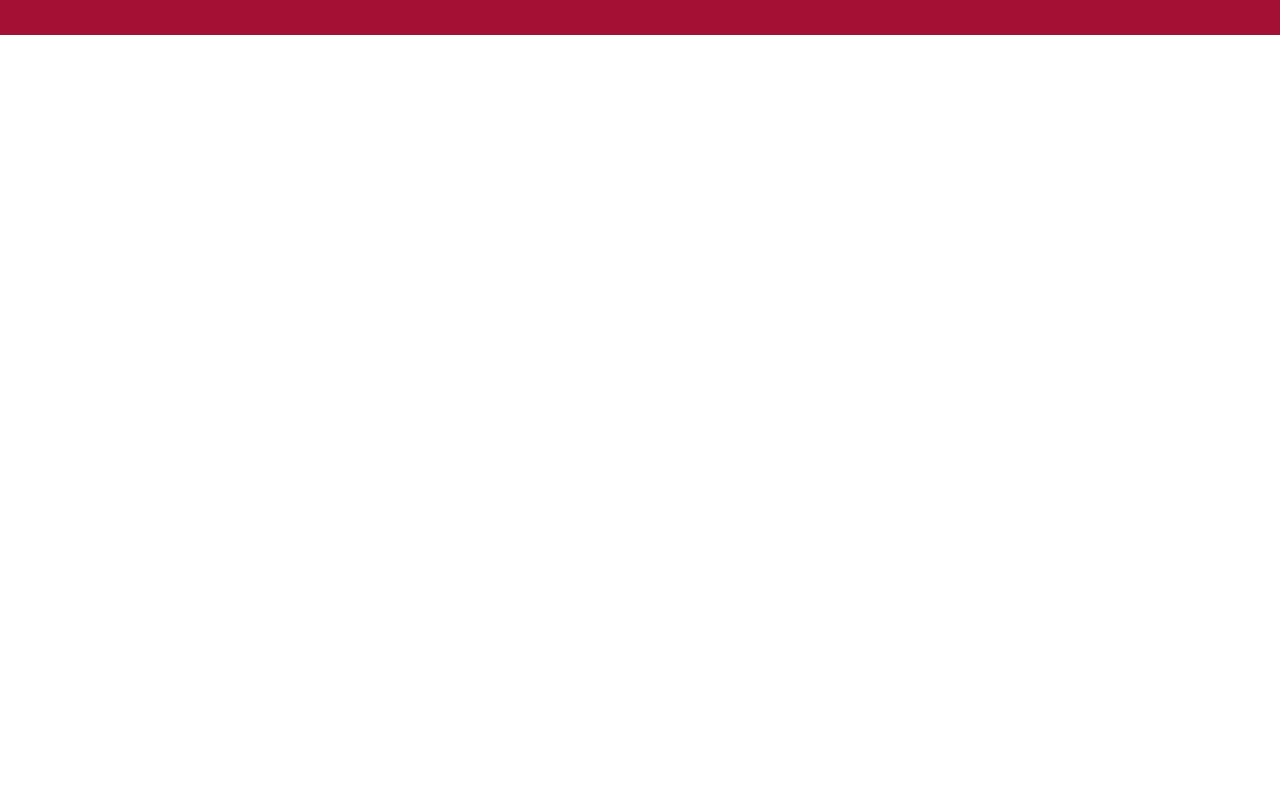
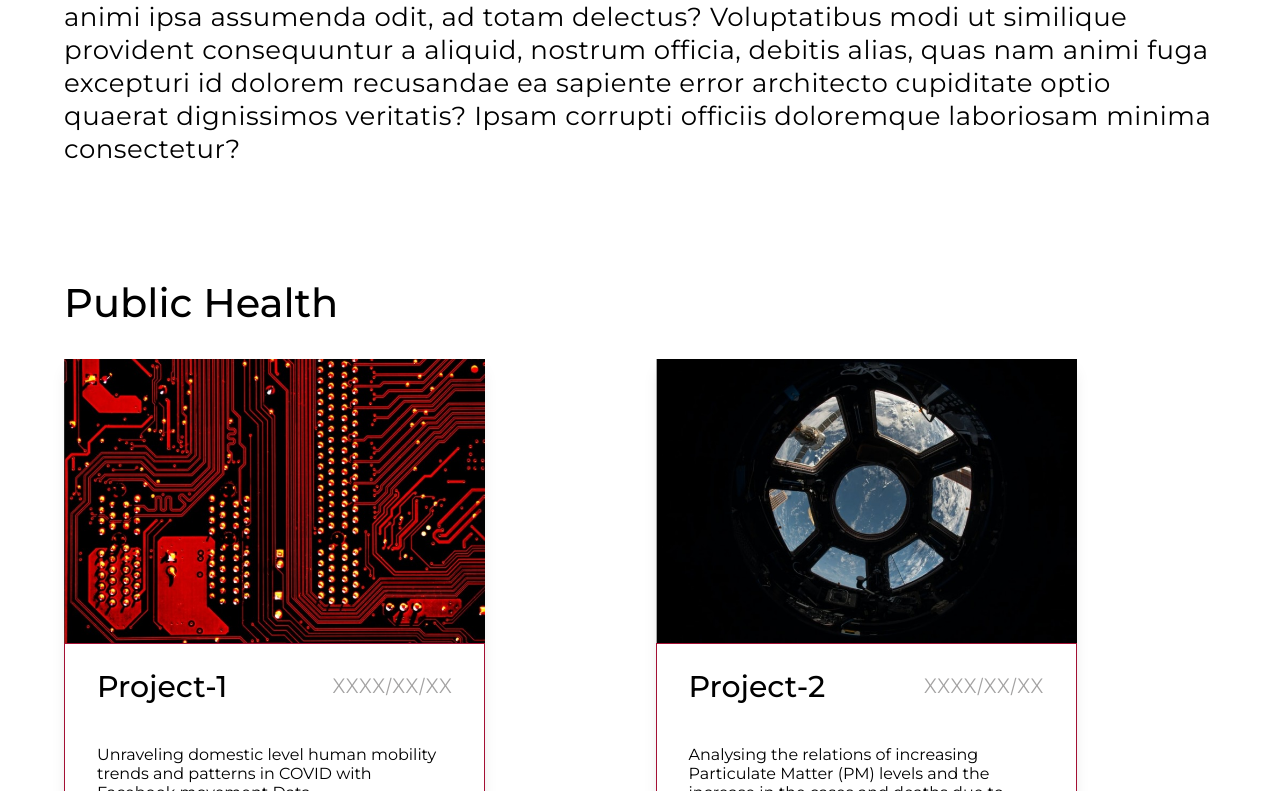
Before and after one commit to AI-Research-Group-NSUT/airg-website, a Next.js app: page /projects in a window 1280 px wide. Shown: the part 309-1100 px from the top of the page. Before the commit the page ends 800 px from the top, so only its background shows below. Built offline with nearby package versions, Linux system fonts and the light colour scheme.

Commit message:
projetcs page

```diff
--- a/components/ProjectCard/ProjectCard.jsx
+++ b/components/ProjectCard/ProjectCard.jsx
@@ -1,10 +1,22 @@
 import Image from 'next/image'
-import React from 'react'
+import Link from 'next/link'
+import { useState } from 'react'
+import { openInNew } from '../../constants'
+
 import * as styles from './ProjectCard.module.css'
 
 export const ProjectCard = ({ project }) => {
 
+    const [showViewMore, setShowViewMore] = useState(false)
+
+    const show = () => setShowViewMore(true)
+    const hide = () => setShowViewMore(false)
+
     return (
+        <Link href={`/projects/${project.title}`}>
+
+            <div onMouseEnter={show} onMouseLeave={hide} >
+
                 <div className={styles.container}>
                     <div className={styles.imageContainer}>
                         <Image layout='responsive' className={styles.image} src={`/project-images/${project.title}.jpeg`} width={392} height={264} alt={project.title} /> {/* assuming that image name is the same as the title */}
@@ -14,10 +26,19 @@ export const ProjectCard = ({ project }) => {
                             <div className={styles.heading}>{project.title}</div>
                             <div className={styles.date}>{project.date}</div>
                         </div>
-                <div className='descriptionSection'>
+                        <div className={`descriptionSection ${styles.description}`}>
                             {project.description}
+                        </div>
+
+                    </div>
+                    <div className={`${styles.viewMore} ${showViewMore ? styles.active : ''}`}>
+                        <span className={styles.openInNew}>
+                            {openInNew}
+                        </span>
+
                     </div>
                 </div>
             </div>
+        </Link>
     )
 }
--- a/components/ProjectCard/ProjectCard.module.css
+++ b/components/ProjectCard/ProjectCard.module.css
@@ -1,9 +1,57 @@
-.container {}
+.container {
+    position: relative;
+    max-width: 421px;
+    min-width: 300px;
+    cursor: pointer;
+    box-shadow: 0 10px 15px -3px rgb(0 0 0 / 0.1), 0 4px 6px -4px rgb(0 0 0 / 0.1);
+    transition: all 0.3s ease-out;
+}
+
+.openInNew {
+    position: absolute;
+    top: 20px;
+    right: 30px;
+}
+
+.container:hover {
+    transform: translateY(-10px);
+    box-shadow: 0 25px 50px -12px rgb(0 0 0 / 0.25);
+}
+
+/* .container:hover .imageContainer {
+    transform-origin: 0 0;
+    transform: scaleY(0);
+} */
+
+.viewMore {
+
+    position: absolute;
+    display: flex;
+    justify-content: center;
+    align-items: center;
+    inset: 0;
+
+
+    font-size: 30px;
+    background-color: #A4103455;
+    color: white;
+
+    opacity: 0;
+    transition: all 0.3s ease-in;
+
+    z-index: -1;
+}
+
+.viewMore.active {
+    opacity: 1;
+    z-index: 1;
+}
 
 .imageContainer {
     position: relative;
+    transition: all 0.3s ease-out;
+
 }
-
 
 
 .heading {
@@ -13,6 +61,7 @@
     line-height: 37px;
     letter-spacing: 0em;
     text-align: left;
+
 }
 
 .date {
@@ -31,6 +80,7 @@
     padding: 24px 32px;
     background-color: #fff;
     border: 1px solid #A41034;
+    width: 100%;
     /* margin-top: -4px; */
 }
 
@@ -40,3 +90,14 @@
     align-items: center;
     padding-bottom: 40px;
 }
+
+.description {
+    width: 100%;
+    display: block;
+}
+
+@media screen and (max-width: 360px) {
+    .headingSection {
+        flex-direction: column;
+    }
+}
--- a/constants.js
+++ b/constants.js
@@ -84,3 +84,18 @@ export const linkedIn = (
     />
   </svg>
 );
+
+export const openInNew = (
+  <svg
+    stroke="currentColor"
+    fill="currentColor"
+    strokeWidth="0"
+    viewBox="0 0 24 24"
+    height="1em"
+    width="1em"
+    xmlns="http://www.w3.org/2000/svg"
+  >
+    <path fill="none" d="M0 0h24v24H0z"></path>
+    <path d="M19 19H5V5h7V3H5a2 2 0 00-2 2v14a2 2 0 002 2h14c1.1 0 2-.9 2-2v-7h-2v7zM14 3v2h3.59l-9.83 9.83 1.41 1.41L19 6.41V10h2V3h-7z"></path>
+  </svg>
+);
--- a/pages/projects.js
+++ b/pages/projects.js
@@ -1,4 +1,9 @@
 import Head from "next/head";
+import ProjectCard from "../components/ProjectCard";
+
+import * as styles from "../styles/Projects.module.css";
+
+
 
 const Project = () => {
   return (
@@ -6,6 +11,42 @@ const Project = () => {
       <Head>
         <title>Projects</title>
       </Head>
+      <div className={styles.container}>
+        <div className="heading-large">Projects</div>
+        <div className={`${styles.textSection} body`}>
+          Lorem ipsum dolor, sit amet consectetur adipisicing elit. Impedit ea in, et vero aut culpa, corporis tempora illum molestias quis harum aliquam saepe, fugiat quod quasi numquam voluptatibus. Officia est nihil porro alias quo eius in necessitatibus animi ipsa assumenda odit, ad totam delectus? Voluptatibus modi ut similique provident consequuntur a aliquid, nostrum officia, debitis alias, quas nam animi fuga excepturi id dolorem recusandae ea sapiente error architecto cupiditate optio quaerat dignissimos veritatis? Ipsam corrupti officiis doloremque laboriosam minima consectetur?
+        </div>
+
+        <div className={styles.projectCardSection}>
+          <div className={styles.subSectionHeading}>Public Health</div>
+          <div className={styles.cardSection}>
+            <ProjectCard project={{ title: 'Project-1', date: 'XXXX/XX/XX', description: 'Unraveling domestic level human mobility trends and patterns in COVID with Facebook movement Data.' }} />
+            <ProjectCard project={{ title: 'Project-2', date: 'XXXX/XX/XX', description: 'Analysing the relations of increasing Particulate Matter (PM) levels and the increase in the cases  and deaths due to respiratory diseases, in Delhi.' }} />
+          </div>
+
+
+          <div className={styles.subSectionHeading}>Computer Vision</div>
+          <div className={styles.cardSection}>
+            <ProjectCard project={{ title: 'Project-1', date: 'XXXX/XX/XX', description: 'Style transfer for images. Lorem ipsum blah vlah blah  ' }} />
+
+          </div>
+
+          <div className={styles.subSectionHeading}>Natural Language Processing</div>
+          <div className={styles.cardSection}>
+            <ProjectCard project={{ title: 'Project-1', date: 'XXXX/XX/XX', description: 'Synthesizing Devanagari Script Handwriting Using Deep Recurrent Neural Networks.' }} />
+            <ProjectCard project={{ title: 'Project-2', date: 'XXXX/XX/XX', description: 'Multilingual Toxic Comments Classification using DistilBERT and RoBERTa' }} />
+          </div>
+
+          <div className={styles.subSectionHeading}>Climate Change</div>
+          <div className={styles.cardSection}>
+            <ProjectCard project={{ title: 'Project-1', date: 'XXXX/XX/XX', description: 'Climate change impacts on increasing surface temperatures and heat wave patterns in South Asia.' }} />
+
+          </div>
+
+        </div>
+
+
+      </div>
     </div>
   );
 };
--- a/sections/Navbar/Navbar.module.css
+++ b/sections/Navbar/Navbar.module.css
@@ -9,12 +9,13 @@
     left: 0;
     right: 0;
     top: 0;
-    z-index: 1;
+    z-index: 10;
 }
 
 .links {
     display: flex;
-    gap: 32px
+    gap: 32px;
+    color: black;
 }
 
 .link {
--- a/sections/Projects/Projects.module.css
+++ b/sections/Projects/Projects.module.css
@@ -14,7 +14,7 @@
     width: 100%;
     display: grid;
     grid-template-columns: repeat(auto-fit, minmax(300px, 1fr));
-    place-items: center;
+    place-items: start;
     padding-bottom: 83px;
     gap: 31px;
 }
--- a/styles/Events.module.css
+++ b/styles/Events.module.css
@@ -3,8 +3,6 @@
     padding-right: min(123px, 5%);
 
     padding-top: 61px;
-
-
 }
 
 .eventsContainer {
--- /dev/null
+++ b/styles/Projects.module.css
@@ -0,0 +1,38 @@
+.container {
+
+    padding-left: min(103px, 5%);
+    padding-right: min(123px, 5%);
+
+    padding-top: 61px;
+}
+
+.textSection {
+    padding-top: 32px;
+    padding-bottom: 32px;
+}
+
+.subSectionHeading {
+    font-family: Montserrat;
+    font-size: 40px;
+    font-weight: 500;
+    line-height: 49px;
+    letter-spacing: 0em;
+    text-align: left;
+
+    padding-bottom: 32px;
+
+}
+
+.projectCardSection {
+    padding-top: 80px;
+}
+
+.cardSection {
+    width: 100%;
+    display: grid;
+    grid-template-columns: repeat(auto-fit, minmax(300px, 1fr));
+
+    place-items: start;
+    padding-bottom: 83px;
+    gap: 31px;
+}
```
Lines whose indentation alone changed are shown as unchanged.
